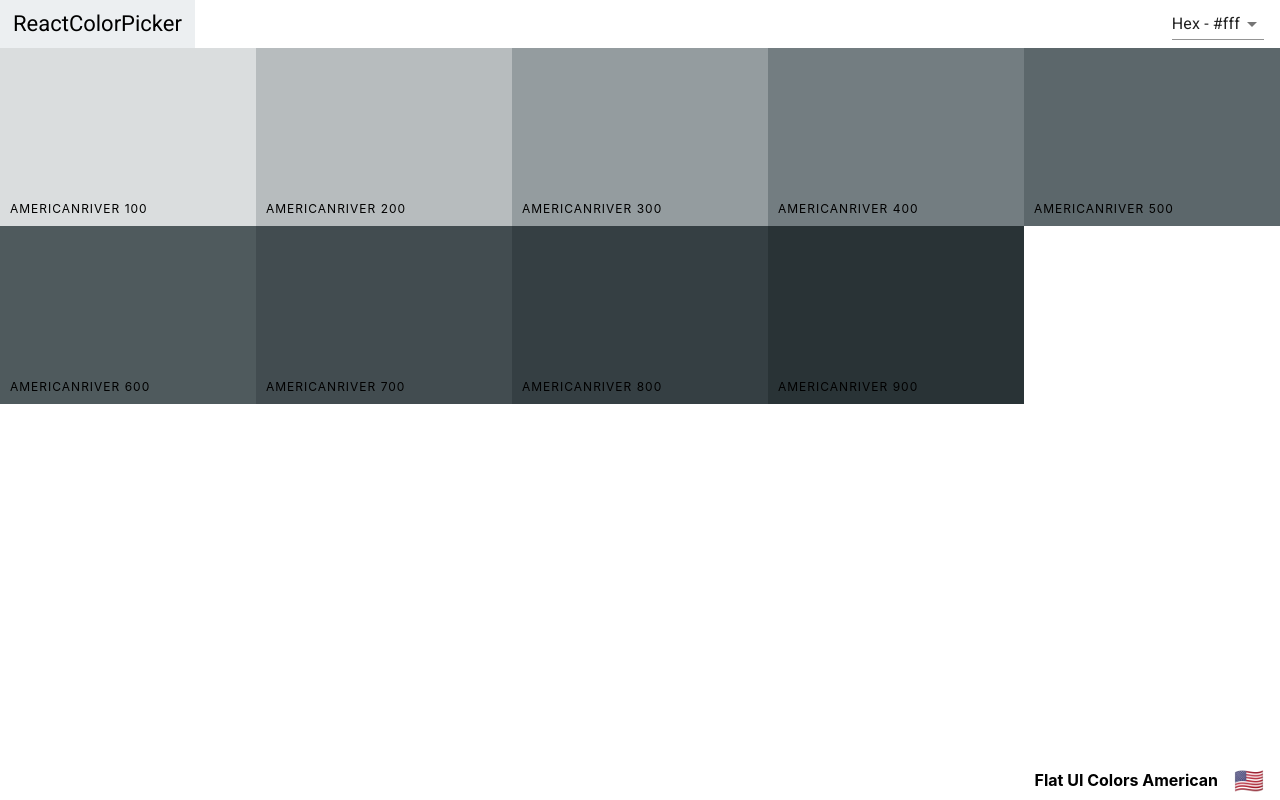
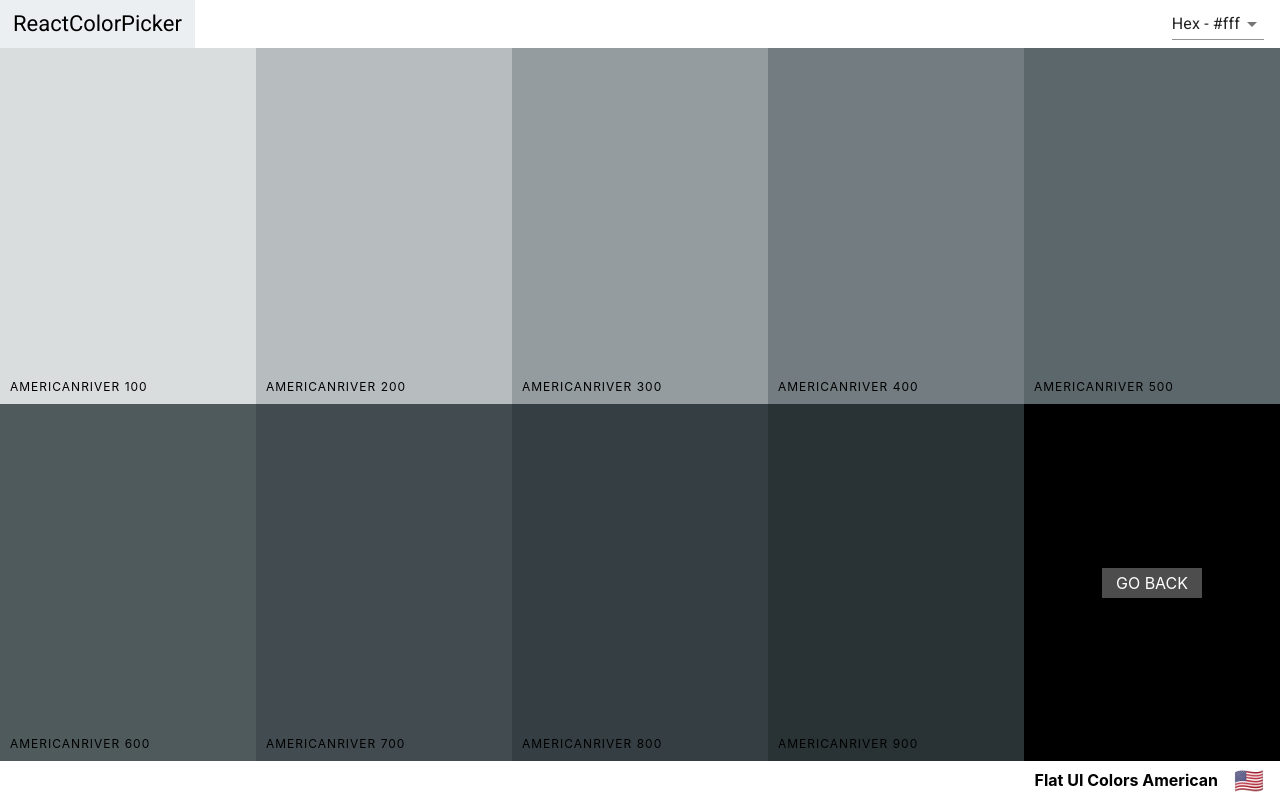
Before and after one commit to AcarMeel/react-color-picker-app, a React (Create React App) app: page /palette/flat-ui-colors-american/americanriver in a window 1280 px wide. Built offline with nearby package versions, Linux system fonts and the light colour scheme.

Commit message:
Add 'back button'

```diff
--- a/src/ColorBox.css
+++ b/src/ColorBox.css
@@ -8,12 +8,21 @@
     margin-bottom: -3.5px;
 }
 
+.SingleColorPalette .ColorBox {
+    height: 50%;
+}
+
+.ColorBox.go-back {
+    background-color: black;
+}
+
 .ColorBox:hover .copy-button {
     opacity: 1;
     transition: all 0.5s ease-in-out;
 }
 
-.copy-button {
+.copy-button,
+.back-button {
     display: inline-block;
     position: absolute;
     top: 50%;
@@ -30,6 +39,10 @@
     color: white;
     text-transform: uppercase;
     border: none;
+    text-decoration: none;
+}
+
+.copy-button {
     opacity: 0;
 }
 
--- a/src/SingleColorPalette.js
+++ b/src/SingleColorPalette.js
@@ -1,4 +1,5 @@
 import React, { Component } from "react";
+import { Link } from "react-router-dom";
 import ColorBox from "./ColorBox";
 import Navbar from "./Navbar";
 import PaletteFooter from "./PaletteFooter";
@@ -13,7 +14,6 @@ export default class SingleColorPalette extends Component {
       format: "hex",
     };
     this.changeFormat = this.changeFormat.bind(this);
-    console.log(this._shades);
   }
 
   gatherShades(palette, colorToFilterBy) {
@@ -45,10 +45,18 @@ export default class SingleColorPalette extends Component {
       />
     ));
     return (
-      <div className="Palette">
+      <div className="SingleColorPalette Palette">
         <Navbar changeFormat={this.changeFormat} showingAllColors={false} />
-        <div className="Palette-colors">{colorBoxes}</div>
-        <PaletteFooter paletteName={palette.paletteName} emoji={palette.emoji} />
+        <div className="Palette-colors">
+          {colorBoxes}
+          <div className="go-back ColorBox">
+            <Link className="back-button" to={`/palette/${palette.id}`}>Go Back</Link>
+          </div>
+        </div>
+        <PaletteFooter
+          paletteName={palette.paletteName}
+          emoji={palette.emoji}
+        />
       </div>
     );
   }
```
Also changed, not shown: 1 other file (tests, documents, lock files or other folders).
